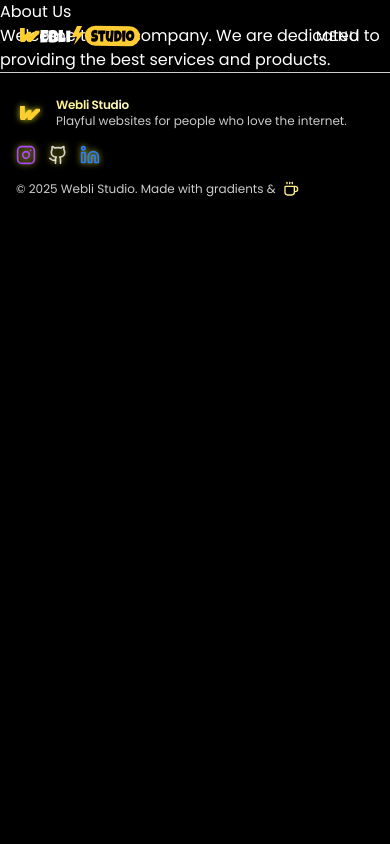
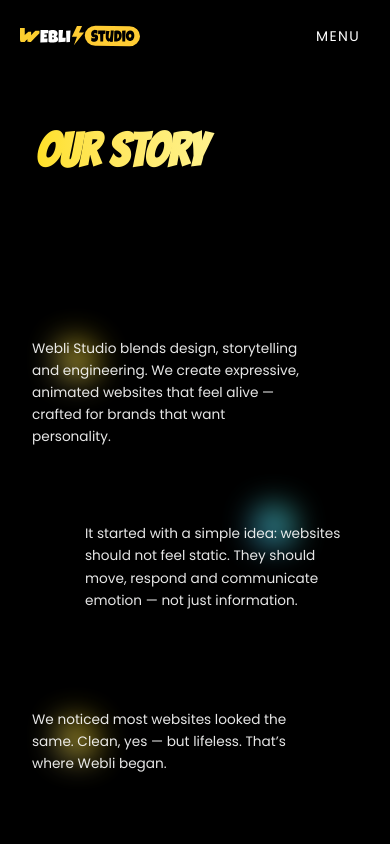
Before and after one commit to rishabh0777/webli-v2, a Next.js app in the folder weblistudio/: page /about in a window 390 px wide. Shown: the top 844 px of the page. Built offline with nearby package versions, Linux system fonts and the light colour scheme.

Commit message:
feat: update AboutPage component with enhanced animations, structure, and content for improved storytelling

```diff
--- a/weblistudio/src/app/about/page.js
+++ b/weblistudio/src/app/about/page.js
@@ -1,12 +1,223 @@
+"use client";
 
+import React, { useRef } from "react";
+import Link from "next/link";
+import gsap from "gsap";
+import { ScrollTrigger } from "gsap/ScrollTrigger";
+import { useGSAP } from "@gsap/react";
 
-const About = () => {
+gsap.registerPlugin(ScrollTrigger);
+
+export default function AboutPage() {
+  const sectionRef = useRef(null);
+  const blocksRef = useRef([]);
+
+  useGSAP(() => {
+    const ctx = gsap.context(() => {
+      blocksRef.current.forEach((block, index) => {
+        if (!block) return;
+
+        if (!block.dataset.originalText) {
+          block.dataset.originalText = block.innerText;
+        }
+
+        const words = block.dataset.originalText.split(" ");
+        block.innerHTML = words
+          .map(
+            (word) =>
+              `<span class="inline-block opacity-0 translate-y-3">${word}&nbsp;</span>`
+          )
+          .join("");
+
+        gsap.to(block.querySelectorAll("span"), {
+          opacity: 1,
+          y: 0,
+          duration: 1,
+          stagger: 0.03,
+          ease: "power2.out",
+          scrollTrigger: {
+            trigger: block,
+            start: "top 85%",
+          },
+        });
+
+        gsap.from(block, {
+          x: index % 2 === 0 ? -60 : 60,
+          opacity: 0,
+          duration: 1.2,
+          ease: "power3.out",
+          scrollTrigger: {
+            trigger: block,
+            start: "top 90%",
+          },
+        });
+      });
+    }, sectionRef);
+
+    return () => {
+      blocksRef.current.forEach((block) => {
+        if (block?.dataset.originalText) {
+          block.innerText = block.dataset.originalText;
+        }
+      });
+      ctx.revert();
+    };
+  }, []);
+
+  const storyTexts = [
+    `Webli Studio blends design, storytelling and engineering.
+     We create expressive, animated websites that feel alive — crafted for brands that want personality.`,
+
+    `It started with a simple idea: websites should not feel static.
+     They should move, respond and communicate emotion — not just information.`,
+
+    `We noticed most websites looked the same.
+     Clean, yes — but lifeless. That’s where Webli began.`,
+
+    `Our focus shifted from just building pages
+     to designing motion-led experiences that guide attention naturally.`,
+
+    `Every scroll, hover and transition is intentional.
+     Nothing exists without purpose.`,
+
+    `We build for people who want their digital presence
+     to feel modern, expressive and confident.`,
+  ];
+
+  const processTexts = [
+    `We begin with clarity — understanding your idea, your audience and your goals.`,
+
+    `Then we design structure and motion together,
+     ensuring every interaction feels smooth and meaningful.`,
+
+    `Finally, we build using modern tools like React, GSAP and MERN
+     to deliver fast, scalable and launch-ready websites.`,
+  ];
+
+  const beliefTexts = [
+    `Webli Studio exists to help brands stand out, not blend in.`,
+
+    `We believe good websites feel like products —
+     interactive, memorable and built with intention.`,
+
+    `The result is simple:
+     more engagement, stronger identity and better conversions.`,
+  ];
+
+  let blockIndex = 0;
+
   return (
-    <div className="about-page">
-      <h1>About Us</h1>
-      <p>Welcome to our company. We are dedicated to providing the best services and products.</p>
-    </div>
+    <main
+      ref={sectionRef}
+      className="relative w-full min-h-[320vh] text-white pt-28 pb-32 px-8 sm:px-20 lg:px-36 overflow-hidden"
+    >
+      {/* Floating Glows (Background only) */}
+      <div className="absolute top-[40vh] left-[15vw] h-10 w-10 rounded-3xl bg-gradient-to-tr from-yellow-100 via-yellow-300 to-black blur-lg opacity-80" />
+      <div className="absolute top-[60vh] left-[65vw] h-10 w-10 rounded-3xl bg-gradient-to-tr from-blue-400 via-cyan-300 to-emerald-300 blur-lg opacity-70" />
+      <div className="absolute top-[85vh] left-[15vw] h-10 w-10 rounded-3xl bg-gradient-to-tr from-yellow-100 via-yellow-300 to-black blur-lg opacity-80" />
+      <div className="absolute top-[150vh] left-[65vw] h-10 w-10 rounded-3xl bg-gradient-to-tr from-blue-400 via-cyan-300 to-emerald-300 blur-lg opacity-70" />
+      <div className="absolute top-[125vh] left-[15vw] h-10 w-10 rounded-3xl bg-gradient-to-tr from-yellow-100 via-yellow-300 to-black blur-lg opacity-80" />
+      <div className="absolute top-[105vh] left-[65vw] h-10 w-10 rounded-3xl bg-gradient-to-tr from-blue-400 via-cyan-300 to-emerald-300 blur-lg opacity-70" />
+
+      <div className="absolute top-[200vh] left-[15vw] h-10 w-10 rounded-3xl bg-gradient-to-tr from-yellow-100 via-yellow-300 to-black blur-lg opacity-80" />
+      <div className="absolute top-[220vh] left-[60vw] h-10 w-10 rounded-3xl bg-gradient-to-tr from-blue-400 via-cyan-300 to-emerald-300 blur-lg opacity-70" />
+      <div className="absolute top-[235vh] left-[15vw] h-10 w-10 rounded-3xl bg-gradient-to-tr from-yellow-100 via-yellow-300 to-black blur-lg opacity-80" />
+
+      <div className="absolute top-[260vh] left-[15vw] h-10 w-10 rounded-3xl bg-gradient-to-tr from-yellow-100 via-yellow-300 to-black blur-lg opacity-80" />
+      <div className="absolute top-[275vh] left-[60vw] h-10 w-10 rounded-3xl bg-gradient-to-tr from-blue-400 via-cyan-300 to-emerald-300 blur-lg opacity-70" />
+      <div className="absolute top-[290vh] left-[15vw] h-10 w-10 rounded-3xl bg-gradient-to-tr from-yellow-100 via-yellow-300 to-black blur-lg opacity-80" />
+
+      {/* Heading */}
+      <h1 className="heading font-[bangers] text-[12vw] p-1 sm:text-5xl lg:text-6xl font-semibold mb-24 bg-gradient-to-r from-yellow-300 via-yellow-200 to-yellow-100 bg-clip-text text-transparent">
+        OUR STORY
+      </h1>
+
+      {/* Story Paragraphs */}
+      {storyTexts.map((text, i) => {
+        const currentIndex = blockIndex++;
+        return (
+          <div
+            key={`story-${i}`}
+            ref={(el) => (blocksRef.current[currentIndex] = el)}
+            style={{ top: `${40 + i * 22}vh` }}
+            className={`absolute w-[70vw] sm:w-[32vw]
+              ${
+                i % 2 === 0
+                  ? "left-8 sm:left-[10vw]"
+                  : "right-8 sm:right-[10vw]"
+              }
+              text-[3.5vw] sm:text-sm leading-relaxed text-white/90`}
+          >
+            {text}
+          </div>
+        );
+      })}
+
+      {/* How We Build */}
+      <h2
+        className="absolute left-1/2 p-1 -translate-x-1/2 text-4xl font-medium bg-gradient-to-r from-yellow-300 via-yellow-100 to-white bg-clip-text text-transparent"
+        style={{ top: "185vh" }}
+      >
+        How We Build
+      </h2>
+
+      {processTexts.map((text, i) => {
+        const currentIndex = blockIndex++;
+        return (
+          <div
+            key={`process-${i}`}
+            ref={(el) => (blocksRef.current[currentIndex] = el)}
+            style={{ top: `${200 + i * 18}vh` }}
+            className={`absolute w-[70vw] sm:w-[32vw]
+              ${
+                i % 2 === 0
+                  ? "left-8 sm:left-[10vw]"
+                  : "right-8 sm:right-[10vw]"
+              }
+              text-[3.5vw] sm:text-sm leading-relaxed text-white/90`}
+          >
+            {text}
+          </div>
+        );
+      })}
+
+      {/* Why Webli Studio */}
+      <h2
+        className="absolute p-1 left-1/2 -translate-x-1/2 text-4xl font-medium bg-gradient-to-r from-yellow-300 via-yellow-100 to-white bg-clip-text text-transparent"
+        style={{ top: "245vh" }}
+      >
+        Why Webli Studio
+      </h2>
+
+      {beliefTexts.map((text, i) => {
+        const currentIndex = blockIndex++;
+        return (
+          <div
+            key={`belief-${i}`}
+            ref={(el) => (blocksRef.current[currentIndex] = el)}
+            style={{ top: `${260 + i * 16}vh` }}
+            className={`absolute w-[70vw] sm:w-[32vw] bg-transparent
+              ${
+                i % 2 === 0
+                  ? "left-8 sm:left-[10vw]"
+                  : "right-8 sm:right-[10vw]"
+              }
+              text-[3.5vw] sm:text-sm leading-relaxed text-white/90`}
+          >
+            {text}
+          </div>
+        );
+      })}
+
+      {/* CTA */}
+      <div className="absolute bottom-[5vh] left-1/2 -translate-x-1/2 text-center">
+        <Link
+          href="/contact"
+          className="inline-flex items-center gap-2 text-white/90 hover:text-black border border-white/20 px-4 md:px-14 py-3 rounded-full hover:bg-gradient-to-r from-yellow-400 via-white to-yellow-100 transition text-[0.8em] sm:text-lg font-medium"
+        >
+          Start your project →
+        </Link>
+      </div>
+    </main>
   );
-};
-
-export default About;
+}
--- a/weblistudio/src/app/layout/header.js
+++ b/weblistudio/src/app/layout/header.js
@@ -210,7 +210,7 @@ const Header = () => {
 
           {/* MENU (RESPONSIVE, ALWAYS VISIBLE) */}
           <div className="flex flex-col md:flex-row md:flex-wrap gap-6 text-[0.9em] md:text-2xl font-bold text-zinc-800">
-            {["Home", "Services", "Portfolio", "About Us", "Contact"].map(
+            {["Home", "Services", "Portfolio", "About", "Contact"].map(
               (item, i) => (
                 <Link
                   key={i}
```
